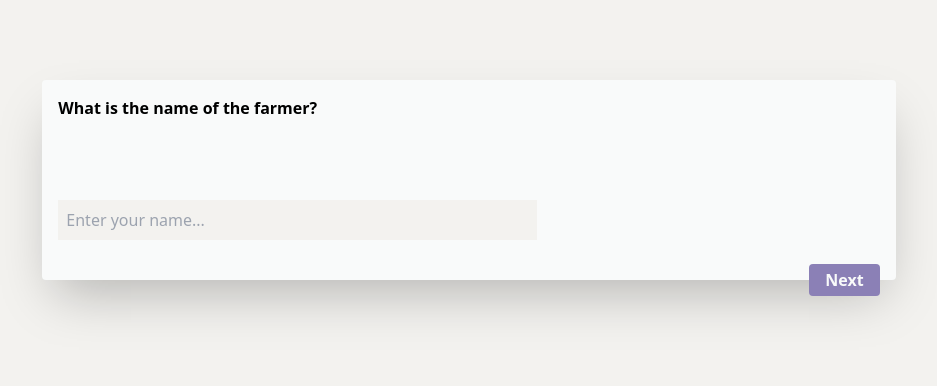
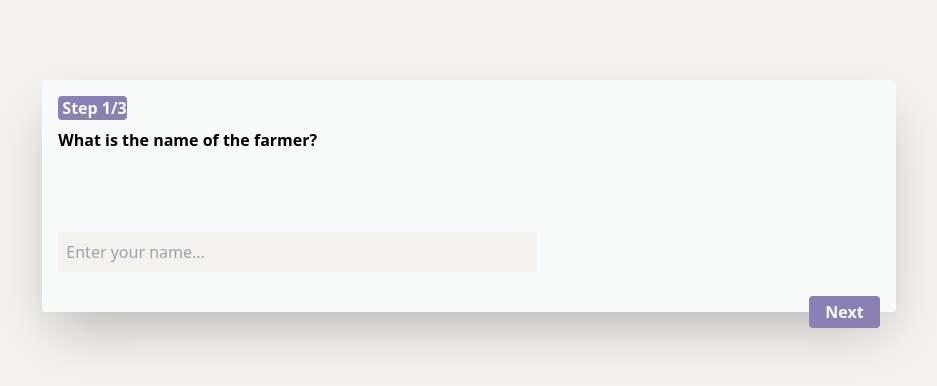
Before and after one commit to Marcos8060/Dynamic-Mobility, a React (Create React App) app: page /survey in a window 1280 px wide. Shown: the top 386 px of the page, without its empty margins (171-1108 px from the left). Built offline with nearby package versions, Linux system fonts and the light colour scheme; no server answers; a web font is replaced by a local one.

Commit message:
made minor changes

```diff
--- a/src/pages/Step1.js
+++ b/src/pages/Step1.js
@@ -22,6 +22,7 @@ const Step1 = ({ nextStep,handleFormData,values}) => {
     <>
     <div className='bg-gray h-100v py-20'>
         <div className="bg-white shadow-2xl rounded p-4 md:w-8/12 w-11/12 mx-auto p-10">
+          <h1 className='font-semibold bg-blue text-white w-1/12 rounded pl-1 mb-2'>Step 1/3</h1>
         <h2 className='font-semibold mb-20'>What is the name of the farmer?</h2>
         <form onSubmit={submitFormData}>
 
--- a/src/pages/Step2.js
+++ b/src/pages/Step2.js
@@ -26,6 +26,7 @@ const Step2 = ({ nextStep, handleFormData, prevStep, values}) => {
     <>
       <div className='bg-gray h-100v py-20'>
         <div className="bg-white shadow-2xl rounded p-4 md:w-8/12 w-11/12 mx-auto p-10">
+        <h1 className='font-semibold bg-blue text-white w-1/12 rounded pl-1 mb-2'>Step 2/3</h1>
 
             <h2 className='font-semibold mb-20'>What is the gender of the farmer?</h2>
 
--- a/src/pages/Step3.js
+++ b/src/pages/Step3.js
@@ -37,6 +37,7 @@ const Step3 = ({ handleFormData, prevStep, values, nextStep}) => {
     <>
       <div className='bg-gray h-100v py-20'>
         <div className="bg-white shadow-2xl rounded p-4 md:w-8/12 w-11/12 mx-auto p-10">
+        <h1 className='font-semibold bg-blue text-white w-1/12 rounded pl-1 mb-2'>Step 3/3</h1>
 
             <h2 className='font-semibold mb-20'>What is the size of the farm in hectares?</h2>
 
```
Also changed, not shown: 1 other file (tests, documents, lock files or other folders).
